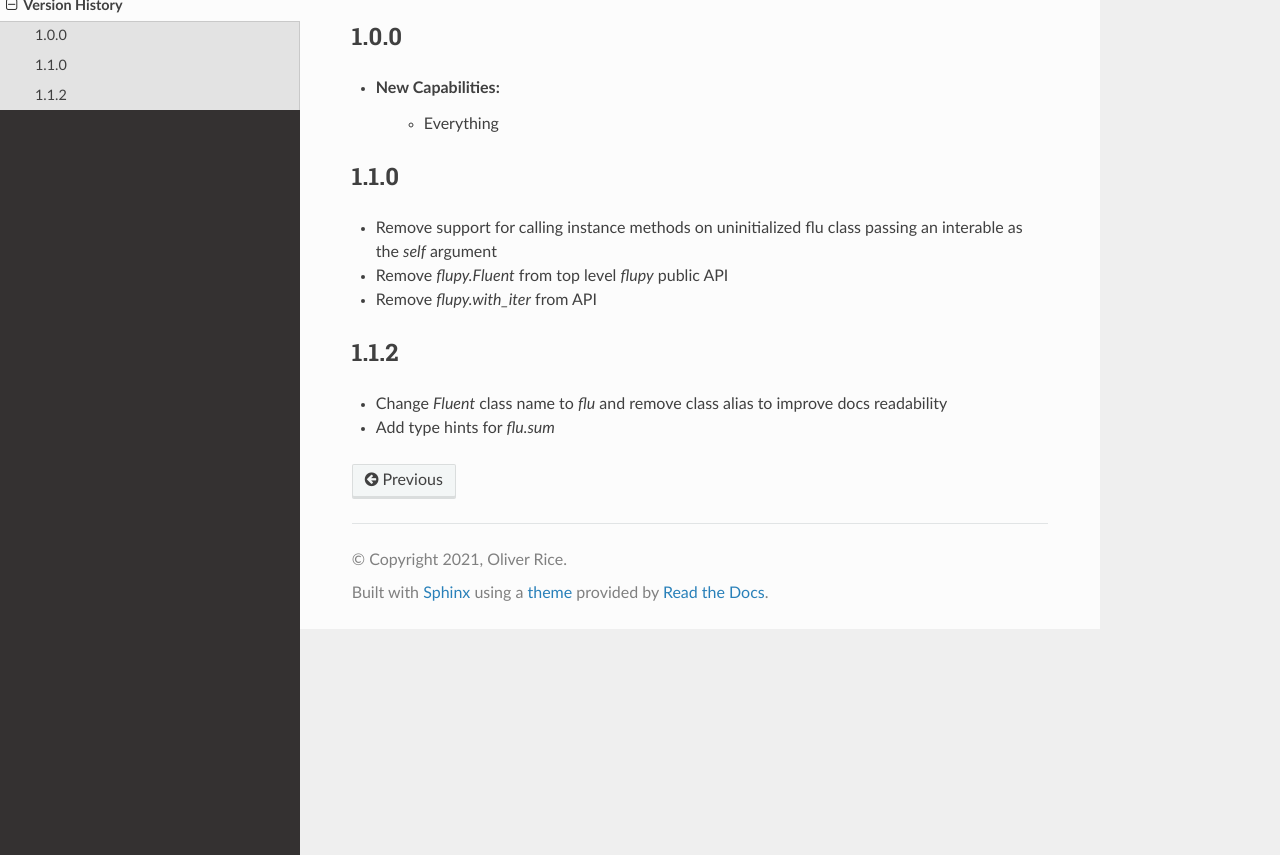
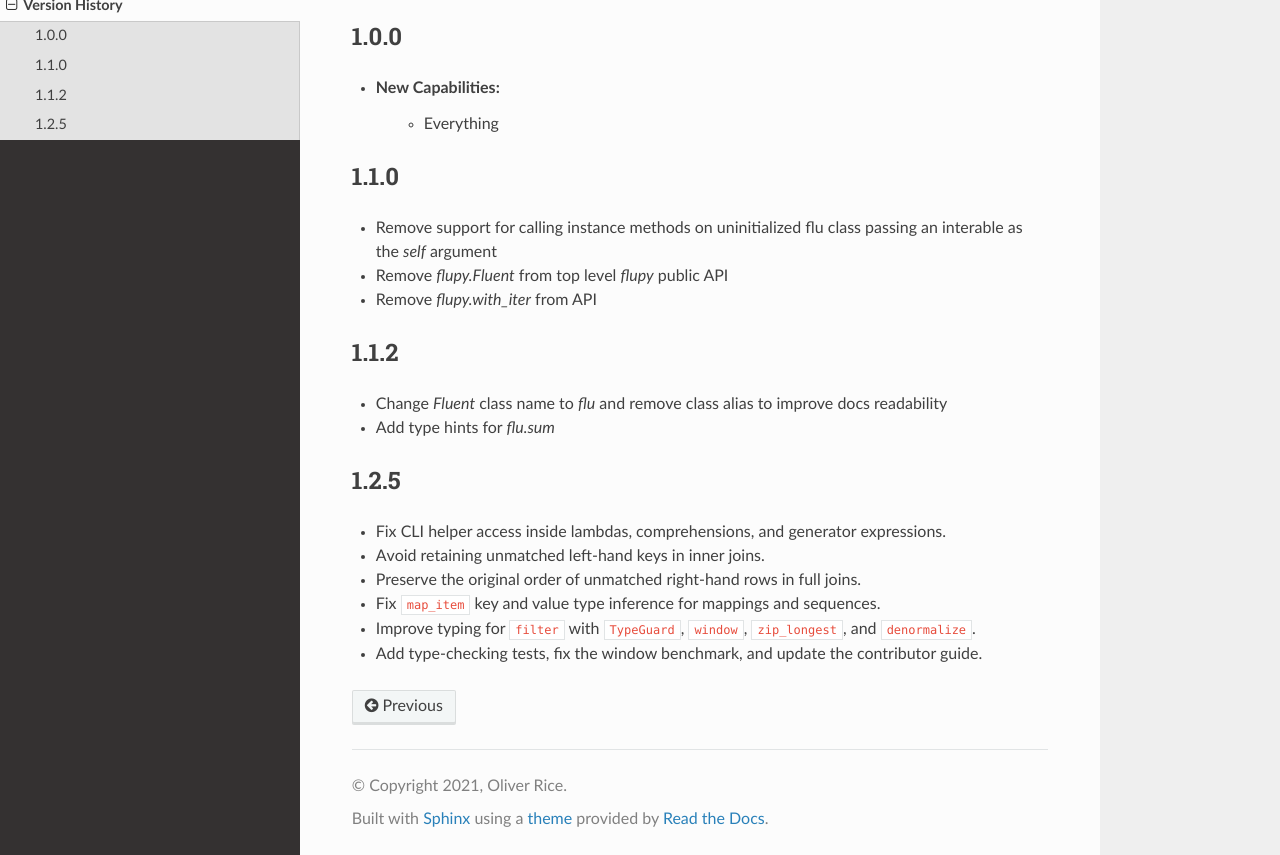
Before and after one commit to olirice/flupy, a Sphinx documentation site: the page built from docs/versions.rst, in a window 1280 px wide and 1119 px high, cut to the strip 264-1119 px from the top of the window. Built offline with Sphinx 7.4.7 and the Read the Docs theme 3.1.0, drawn with Linux system fonts in a browser that asks for light colours.

```diff
--- a/docs/versions.rst
+++ b/docs/versions.rst
@@ -24,3 +24,14 @@ Version History
 
 * Change `Fluent` class name to `flu` and remove class alias to improve docs readability
 * Add type hints for `flu.sum`
+
+
+1.2.5
+-----
+
+* Fix CLI helper access inside lambdas, comprehensions, and generator expressions.
+* Avoid retaining unmatched left-hand keys in inner joins.
+* Preserve the original order of unmatched right-hand rows in full joins.
+* Fix ``map_item`` key and value type inference for mappings and sequences.
+* Improve typing for ``filter`` with ``TypeGuard``, ``window``, ``zip_longest``, and ``denormalize``.
+* Add type-checking tests, fix the window benchmark, and update the contributor guide.
--- a/pyproject.toml
+++ b/pyproject.toml
@@ -1,6 +1,6 @@
 [project]
 name = "flupy"
-version = "1.2.4"
+version = "1.2.5"
 description = "Fluent data processing in Python - a chainable stream processing library for expressive data manipulation using method chaining"
 authors = [{ name = "Oliver Rice", email = "flupy@oliverrice.com" }]
 license = "MIT"
```
Also changed, not shown: 1 other file.
